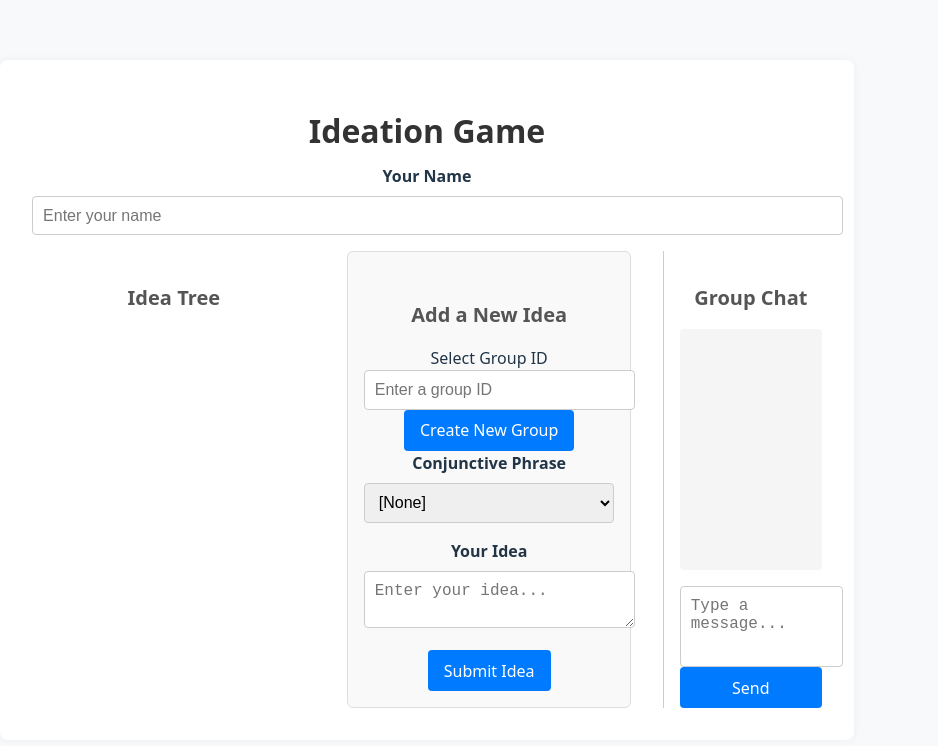
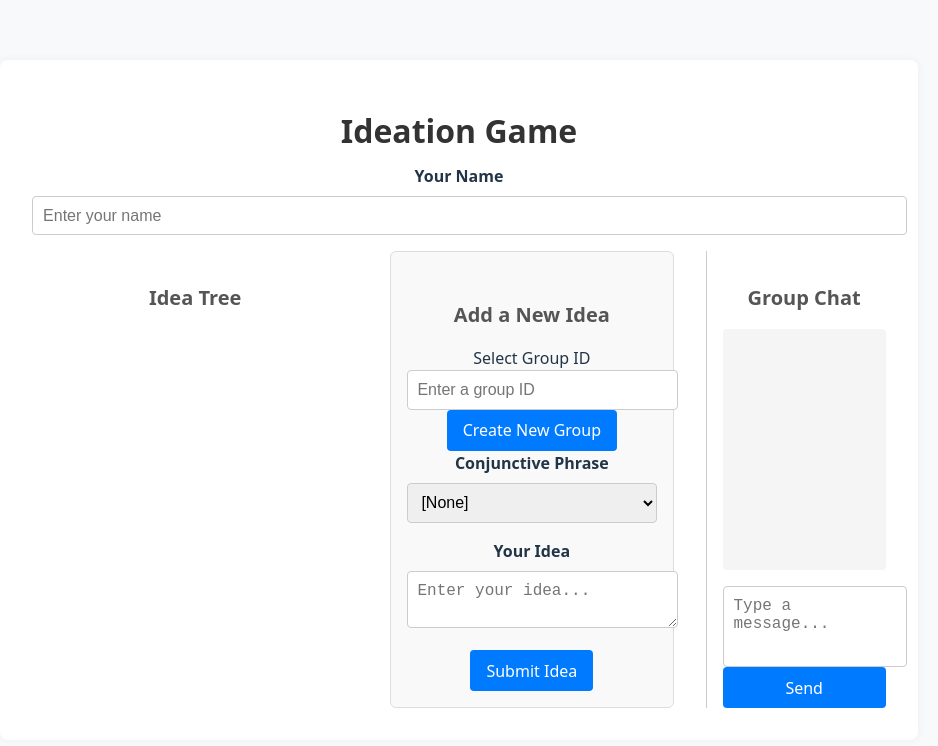
Before and after one commit to nwicker463/ideation-vite-frontend, a React (Vite) app: page / in a window 1280 px wide. Shown: the top 746 px of the page, without its empty margins (213-1151 px from the left). Built offline with nearby package versions, Linux system fonts and the light colour scheme.

Commit message:
making content bigger”

```diff
--- a/src/App.css
+++ b/src/App.css
@@ -49,7 +49,8 @@ body {
 }
 
 .app-container {
-  max-width: 800px;
+  width: 100%;
+  max-width: none;
   margin: 0 auto;
   padding: 2rem;
   background: #ffffff;
```
